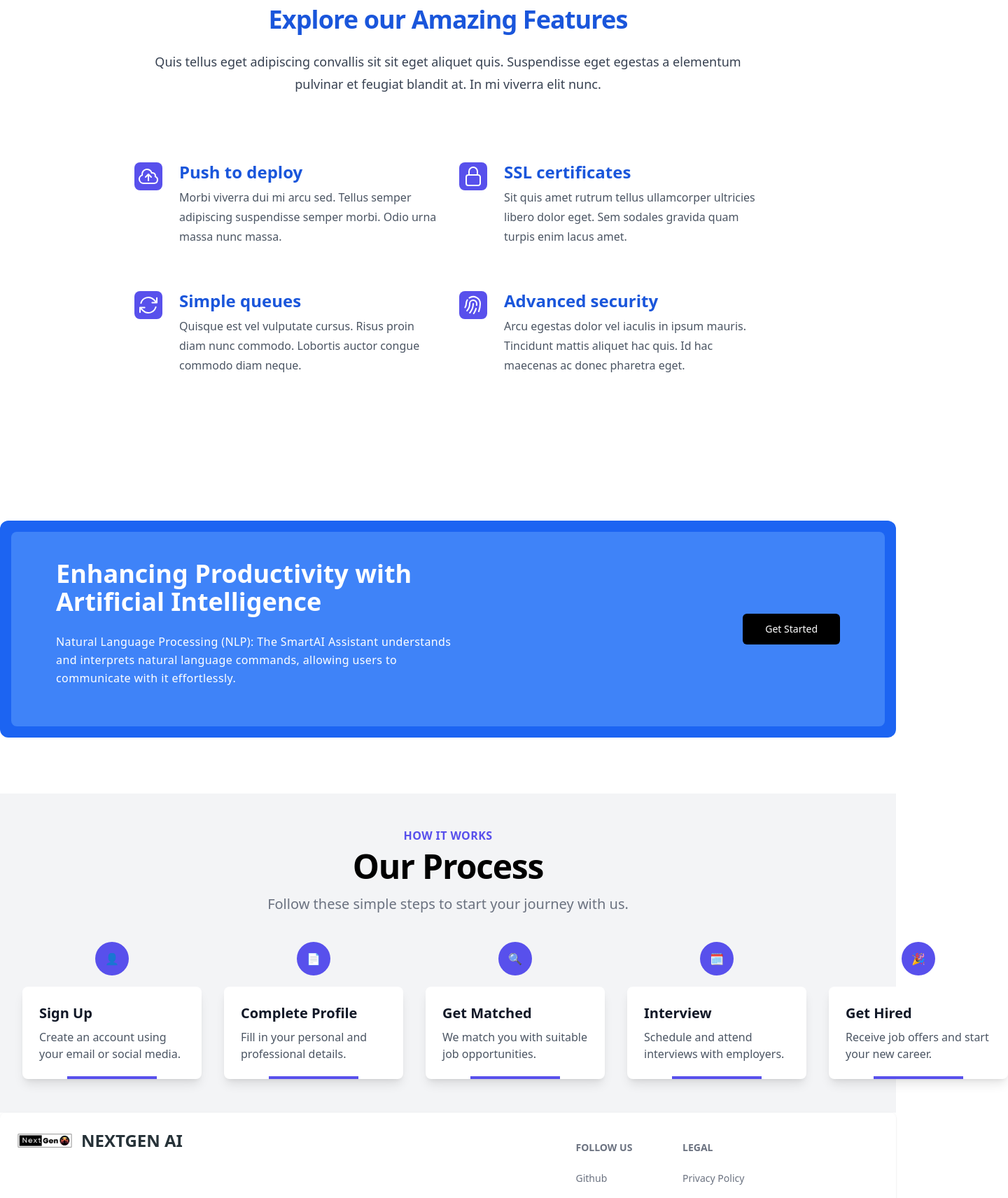
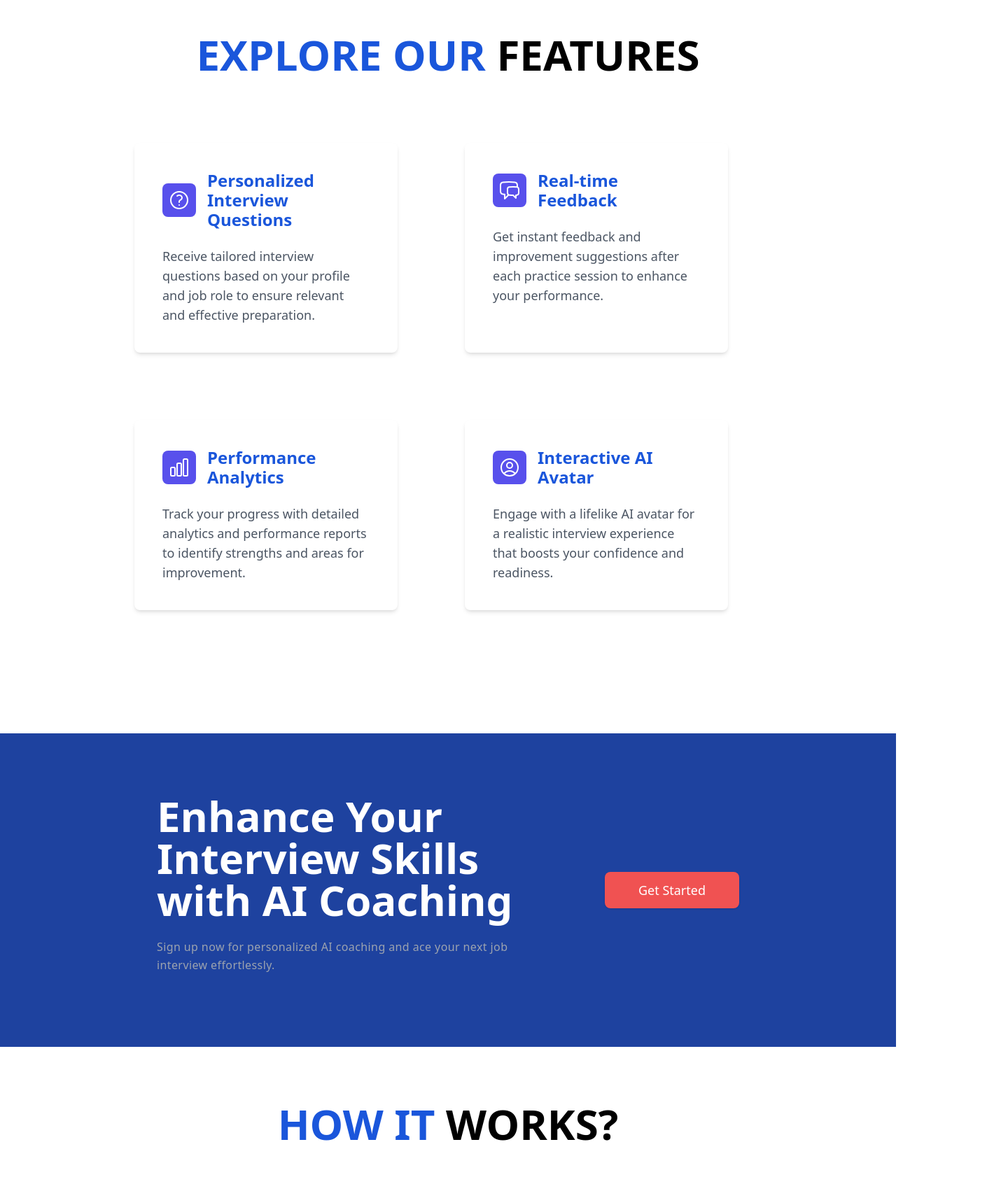
Before and after one commit to bilal1718/NextGen_AI_Interview_Coach, a React (Vite) app: page / in a window 1280 px wide. Shown: the part 1080-2792 px from the top of the page at 70% size, 1440 px wide, since content can reach past the window. Built offline with nearby package versions, Linux system fonts and the light colour scheme.

Commit message:
Putting content

```diff
--- a/src/components/CallToAction.jsx
+++ b/src/components/CallToAction.jsx
@@ -2,29 +2,22 @@ import React from 'react';
 
 const CallToAction = () => {
   return (
-    <div className="relative mx-auto w-full mt-20 mb-20">
-    <div
-      className="rounded-xl p-4 bg-blue-600"
-    >
-      <div className="rounded-lg bg-blue-500 backdrop-blur">
-        <div className="flex w-full flex-wrap
-        items-center justify-between gap-4 px-8 py-10 sm:px-16 lg:flex-nowrap">
-          <div className="lg:max-w-xl">
-            <h2 className="block w-full pb-2 text-white font-bold text-4xl sm:text-4xl">
-              Enhancing Productivity with Artificial Intelligence
+    <div className="relative w-full mb-20">
+      <div className="p-12 bg-blue-800 flex justify-center">
+        <div className="w-full max-w-7xl">
+          <div className="flex flex-col lg:flex-row items-center
+           justify-center gap-16 px-8 py-10 sm:px-16">
+            <div className="lg:max-w-xl text-center lg:text-left">
+              <h2 className="w-full pb-2 text-white font-semibold text-6xl sm:text-6xl">
+              Enhance Your Interview Skills with AI Coaching
               </h2>
-            <p className="my-4 font-medium leading-relaxed tracking-wide
-             text-white">
-              Natural Language Processing (NLP): The SmartAI Assistant understands
-              and interprets natural language commands, allowing users to
-              communicate with it effortlessly.
+              <p className="my-4 font-medium leading-relaxed tracking-wide text-gray-400">
+                Sign up now for personalized AI coaching and ace your next job interview effortlessly.
               </p>
             </div>
             <div>
-            <button className="bg-black
-             text-white button-text flex items-center justify-center
-              whitespace-nowrap rounded-md transition-all duration-300 px-8 py-3 text-lg
-               sm:text-sm">
+              <button className="bg-red-500 text-white
+               text-lg font-medium text-center rounded-lg shadow px-12 py-3 flex items-center justify-center">
                 Get Started
               </button>
             </div>
@@ -32,7 +25,6 @@ const CallToAction = () => {
         </div>
       </div>
     </div>
-
   );
 };
 
--- a/src/components/Features.jsx
+++ b/src/components/Features.jsx
@@ -1,61 +1,60 @@
-import { ArrowPathIcon, CloudArrowUpIcon, FingerPrintIcon, LockClosedIcon } from '@heroicons/react/24/outline'
+import { QuestionMarkCircleIcon, ChatBubbleLeftRightIcon, ChartBarIcon, UserCircleIcon } from '@heroicons/react/24/outline';
 
 const features = [
   {
-    name: 'Push to deploy',
+    name: 'Personalized Interview Questions',
     description:
-      'Morbi viverra dui mi arcu sed. Tellus semper adipiscing suspendisse semper morbi. Odio urna massa nunc massa.',
-    icon: CloudArrowUpIcon,
+      'Receive tailored interview questions based on your profile and job role to ensure relevant and effective preparation.',
+    icon: QuestionMarkCircleIcon,
   },
   {
-    name: 'SSL certificates',
+    name: 'Real-time Feedback',
     description:
-      'Sit quis amet rutrum tellus ullamcorper ultricies libero dolor eget. Sem sodales gravida quam turpis enim lacus amet.',
-    icon: LockClosedIcon,
+      'Get instant feedback and improvement suggestions after each practice session to enhance your performance.',
+    icon: ChatBubbleLeftRightIcon,
   },
   {
-    name: 'Simple queues',
+    name: 'Performance Analytics',
     description:
-      'Quisque est vel vulputate cursus. Risus proin diam nunc commodo. Lobortis auctor congue commodo diam neque.',
-    icon: ArrowPathIcon,
+      'Track your progress with detailed analytics and performance reports to identify strengths and areas for improvement.',
+    icon: ChartBarIcon,
   },
   {
-    name: 'Advanced security',
+    name: 'Interactive AI Avatar',
     description:
-      'Arcu egestas dolor vel iaculis in ipsum mauris. Tincidunt mattis aliquet hac quis. Id hac maecenas ac donec pharetra eget.',
-    icon: FingerPrintIcon,
+      'Engage with a lifelike AI avatar for a realistic interview experience that boosts your confidence and readiness.',
+    icon: UserCircleIcon,
   },
-]
+];
 
 export default function Features() {
   return (
-    <div className="bg-white py-24 sm:py-32">
+    <div id='features' className="bg-white py-24 sm:py-32">
       <div className="mx-auto max-w-10xl px-6 lg:px-8">
         <div className="mx-auto max-w-4xl lg:text-center">
-          <h1 className="text-4xl font-bold tracking-tight text-blue-700">
-            Explore our Amazing Features
+          <h1 className="text-center text-blue-700 text-6xl font-bold mb-4 mt-10">
+            EXPLORE OUR <span className='text-black text-6xl underline-offset-4'>FEATURES</span>
           </h1>
-          <p className="mt-6 text-lg leading-8 text-gray-700">
-            Quis tellus eget adipiscing convallis sit sit eget aliquet quis. Suspendisse eget egestas a elementum
-            pulvinar et feugiat blandit at. In mi viverra elit nunc.
-          </p>
         </div>
         <div className="mx-auto mt-16 max-w-2xl sm:mt-20 lg:mt-24 lg:max-w-4xl">
-          <dl className="grid max-w-xl grid-cols-1 gap-x-8 gap-y-10 lg:max-w-none lg:grid-cols-2 lg:gap-y-16">
+          <dl className="grid grid-cols-1 gap-14 sm:grid-cols-2 lg:grid-cols-2 lg:gap-12">
             {features.map((feature) => (
-              <div key={feature.name} className="relative pl-16">
-                <dt className="font-bold leading-7 text-2xl text-blue-700">
-                  <div className="absolute left-0 top-0 flex h-10 w-10 items-center justify-center rounded-lg bg-indigo-600">
-                    <feature.icon className="h-8 w-8 text-white" aria-hidden="true" />
+              <div key={feature.name}
+              className="relative flex flex-col bg-white rounded-lg shadow-md p-10 mb-12 mr-12">
+                <dt className="flex items-center">
+                  <div className="flex-shrink-0">
+                    <div className="flex h-12 w-12 items-center justify-center rounded-lg bg-indigo-600">
+                      <feature.icon className="h-8 w-8 text-white" aria-hidden="true" />
+                    </div>
                   </div>
-                  {feature.name}
+                  <p className="ml-4 text-2xl font-bold leading-7 text-blue-700">{feature.name}</p>
                 </dt>
-                <dd className="mt-2 text-medium text-md leading-7 text-gray-600">{feature.description}</dd>
+                <dd className="mt-6 text-lg leading-7 text-gray-600">{feature.description}</dd>
               </div>
             ))}
           </dl>
         </div>
       </div>
     </div>
-  )
+  );
 }
--- a/src/components/Footer.jsx
+++ b/src/components/Footer.jsx
@@ -1,47 +1,52 @@
-import { Footer } from "flowbite-react";
-import logo from "../images/logo.png"
-import { BsDribbble, BsFacebook, BsGithub, BsInstagram, BsTwitter } from "react-icons/bs";
+import { FaGithub, FaTwitter, FaLinkedin } from 'react-icons/fa';
 
 export default function MyFooter() {
   return (
-    <Footer container>
-      <div className="w-full">
-        <div className="grid w-full justify-between sm:flex sm:justify-between md:flex md:grid-cols-1">
-          <div>
-          <a href='' className='text-2xl font-semibold flex items-center space-x-3'>
-                <img src={logo} className='w-20 inline-block items-center' alt='' />
-                <span className='text-[#263238]'>NEXTGEN AI</span>
-            </a>
+    <>
+      <div className="w-full min-h-screen flex items-center justify-center bg-blue-800">
+        <div className="md:w-2/3 w-full px-4 text-white flex flex-col">
+          <div className="w-full text-7xl font-bold">
+            <h1 className="w-full md:w-2/3">How can we help you. get in touch</h1>
           </div>
-          <div className="grid grid-cols-2 gap-8 sm:mt-4 sm:grid-cols-3 sm:gap-6">
-            <div>
-              <Footer.Title title="Follow us" />
-              <Footer.LinkGroup col>
-                <Footer.Link href="#">Github</Footer.Link>
-                <Footer.Link href="#">Discord</Footer.Link>
-              </Footer.LinkGroup>
-            </div>
-            <div>
-              <Footer.Title title="Legal" />
-              <Footer.LinkGroup col>
-                <Footer.Link href="#">Privacy Policy</Footer.Link>
-                <Footer.Link href="#">Terms &amp; Conditions</Footer.Link>
-              </Footer.LinkGroup>
+          <div className="flex mt-8 flex-col md:flex-row md:justify-between">
+            <p className="w-full md:w-2/3 text-white font-normal">
+            Empowering you to ace interviews with AI-driven coaching. Elevate your career with our innovative interview preparation platform.
+            </p>
+            <div className="w-44 pt-6 md:pt-0">
+              <a className="bg-red-500 justify-center text-lg font-medium
+               text-center rounded-lg shadow px-10 py-3 flex items-center">
+                Contact US
+              </a>
             </div>
           </div>
-        </div>
-        <Footer.Divider />
-        <div className="w-full sm:flex sm:items-center sm:justify-between">
-          <Footer.Copyright href="#" by="NEXTGEN AI™" year={2024} />
-          <div className="mt-4 flex space-x-6 sm:mt-0 sm:justify-center">
-            <Footer.Icon href="#" icon={BsFacebook} />
-            <Footer.Icon href="#" icon={BsInstagram} />
-            <Footer.Icon href="#" icon={BsTwitter} />
-            <Footer.Icon href="#" icon={BsGithub} />
-            <Footer.Icon href="#" icon={BsDribbble} />
+          <div className="flex flex-col">
+            <div className="flex mt-24 mb-12 flex-row justify-between">
+              <a className="hidden text-xl font-semibold md:block cursor-pointer text-white uppercase">
+                About
+              </a>
+              <a className="hidden text-xl font-semibold  md:block cursor-pointer text-white uppercase">
+                Features
+              </a>
+              <a className="hidden text-xl font-semibold  md:block cursor-pointer text-white uppercase">
+                Why us
+              </a>
+              <a className="hidden text-xl font-semibold  md:block cursor-pointer text-white uppercase">
+                Contact
+              </a>
+              <div className="flex flex-row space-x-8 items-center text-2xl justify-between">
+                <a href="https://github.com/bilal1718" target="_blank"
+                 rel="noopener noreferrer"><FaGithub /></a>
+                <a href="https://twitter.com/bilal1718" target="_blank" rel="noopener noreferrer"><FaTwitter /></a>
+                <a href="https://www.linkedin.com/in/muhammad-bilal-61bb43266/" target="_blank" rel="noopener noreferrer"><FaLinkedin /></a>
+              </div>
+            </div>
+            <hr className="border-white" />
+            <p className="w-full text-center my-12 text-white">
+              Copyright © 2024 NEXTGEN AI Interview Coach
+            </p>
           </div>
         </div>
       </div>
-    </Footer>
+    </>
   );
 }
--- a/src/components/HowItWorks.jsx
+++ b/src/components/HowItWorks.jsx
@@ -1,62 +1,143 @@
 import React from 'react';
-
-const steps = [
-  {
-    title: "Sign Up",
-    description: "Create an account using your email or social media.",
-    icon: "👤"
-  },
-  {
-    title: "Complete Profile",
-    description: "Fill in your personal and professional details.",
-    icon: "📄"
-  },
-  {
-    title: "Get Matched",
-    description: "We match you with suitable job opportunities.",
-    icon: "🔍"
-  },
-  {
-    title: "Interview",
-    description: "Schedule and attend interviews with employers.",
-    icon: "🗓️"
-  },
-  {
-    title: "Get Hired",
-    description: "Receive job offers and start your new career.",
-    icon: "🎉"
-  },
-];
-
 const HowItWorks = () => {
   return (
-    <div className="bg-gray-100 py-12">
-      <div className="max-w-7xl mx-auto px-4 sm:px-6 lg:px-8">
-        <div className="text-center">
-          <h2 className="text-base text-indigo-600 font-semibold tracking-wide uppercase">How It Works</h2>
-          <p className="mt-2 text-4xl leading-8 font-extrabold tracking-tight text-black sm:text-5xl">
-            Our Process
-          </p>
-          <p className="mt-4 max-w-2xl text-xl text-gray-500 lg:mx-auto">
-            Follow these simple steps to start your journey with us.
-          </p>
+    <section id='howitworks'>
+  <h1 className="text-center text-blue-700 text-6xl font-bold mb-8 mt-10">HOW IT
+  <span className='text-black text-6xl underline-offset-4'> WORKS?</span></h1>
+  <section  className="max-w-5xl mx-auto py-10 mb-10 mt-10">
+    <div>
+      <div className="flex flex-row">
+        <div className="hidden md:flex flex-col items-center">
+          <div className="w-32 py-5 border border-gray-300 rounded mr-4 uppercase flex flex-col items-center justify-center">
+            <div className="text-3xl font-black text-gray-500">Step 1</div>
+            <div className="text-gray-500 text-sm">Join</div>
+          </div>
+          <div className="h-full border-l-4 border-transparent">
+            <div className="border-l-4 mr-4 h-full border-gray-300 border-dashed" />
+          </div>
         </div>
-        <div className="mt-10 flex space-x-8">
-          {steps.map((step, index) => (
-            <div key={index} className="relative flex-shrink-0 w-64 ">
-              <div className="absolute inset-y-0 left-1/2 w-1/2 border-b-4 border-indigo-600 transform -translate-x-1/2"></div>
-              <div className="relative flex items-center justify-center bg-indigo-600 w-12 h-12 rounded-full text-white mx-auto mb-4">
-                {step.icon}
+        <div className="flex-auto border rounded  border-gray-300">
+          <div className="flex md:flex-row flex-col items-center">
+            <div className="flex-auto">
+              <div className="md:hidden text-sm font-normal uppercase pt-3 pl-3 text-gray-500">
+                <span className="font-black">Step 1</span> - Join
               </div>
-              <div className="bg-white p-6 rounded-lg shadow-lg">
-                <h3 className="text-xl font-semibold text-gray-900">{step.title}</h3>
-                <p className="mt-2 text-gray-600">{step.description}</p>
+              <div className="p-3 text-3xl text-blue-700 font-bold">
+              Sign up and complete your profile.
+              </div>
+              <div className="px-3 pb-6">
+              Create your account and complete a brief profile to tailor your coaching experience.
               </div>
             </div>
-          ))}
+          </div>
+        </div>
+      </div>
+      <div className="flex items-start flex-row">
+        <div className="border-t-4 border-r-4 border-transparent">
+          <div className="w-16 ml-16 h-16 border-l-4 border-gray-300 border-dashed border-b-4 rounded-bl-full" />
+        </div>
+        <div className="border-t-4 border-transparent flex-auto">
+          <div className="h-16 border-b-4 border-gray-300 border-dashed" />
+        </div>
+        <div className="w-16 mt-16 mr-16 h-16 border-r-4 border-gray-300 border-dashed border-t-4 rounded-tr-full" />
+      </div>
+      <div className="flex flex-row-reverse">
+        <div className="hidden md:flex flex-col items-center">
+          <div className="w-32 py-5 border border-gray-300 rounded ml-4 uppercase flex flex-col items-center justify-center">
+            <div className="text-3xl font-black text-gray-500">Step 2</div>
+            <div className="text-gray-500 text-sm">Guidance</div>
+          </div>
+          <div className="h-full border-r-4 border-transparent">
+            <div className="border-l-4 ml-4 h-full border-gray-300 border-dashed" />
+          </div>
+        </div>
+        <div className="flex-auto border rounded  border-gray-300">
+          <div className="flex md:flex-row flex-col items-center">
+            <div className="flex-auto">
+              <div className="md:hidden text-sm font-normal uppercase pt-3 pl-3 text-gray-500">
+                <span className="font-black">Step 2</span> - Guidance
+              </div>
+              <div className="p-3 text-3xl text-blue-700 font-bold">
+              Receive Personalized Guidance
+              </div>
+              <div className="px-3 pb-6">
+              Get customized feedback and improvement suggestions after each practice session.
+              </div>
+            </div>
+          </div>
+        </div>
+      </div>
+      <div className="flex items-start flex-row-reverse">
+        <div className="border-t-4 border-l-4 border-transparent">
+          <div className="w-16 mr-16 h-16 border-r-4 border-gray-300 border-dashed border-b-4 rounded-br-full" />
+        </div>
+        <div className="border-t-4 border-transparent flex-auto">
+          <div className="h-16 border-b-4 border-gray-300 border-dashed" />
+        </div>
+        <div className="w-16 mt-16 ml-16 h-16 border-l-4 border-gray-300 border-dashed border-t-4 rounded-tl-full" />
+      </div>
+      <div className="flex flex-row">
+        <div className="hidden md:flex flex-col items-center">
+          <div className="w-32 py-5 border border-gray-300 rounded mr-4 uppercase flex flex-col items-center justify-center">
+            <div className="text-3xl font-black text-gray-500">Step 3</div>
+            <div className="text-gray-500 text-sm">Practice</div>
+          </div>
+          <div className="h-full border-l-4 border-transparent">
+            <div className="border-l-4 mr-4 h-full border-gray-300 border-dashed" />
+          </div>
+        </div>
+        <div className="flex-auto border rounded  border-gray-300">
+          <div className="flex md:flex-row flex-col items-center">
+            <div className="flex-auto">
+              <div className="md:hidden text-sm font-normal uppercase pt-3 pl-3 text-gray-500">
+                <span className="font-black">Step 3</span> - Practice
+              </div>
+              <div className="p-3 text-3xl text-blue-700 font-bold">
+              Engage in Realistic Practice
+              </div>
+              <div className="px-3 pb-6">
+              Participate in realistic practice interviews with our lifelike AI avatar.
+              </div>
+            </div>
+          </div>
+        </div>
+      </div>
+      <div className="flex items-start flex-row">
+        <div className="border-t-4 border-r-4 border-transparent">
+          <div className="w-16 ml-16 h-16 border-l-4 border-gray-300 border-dashed border-b-4 rounded-bl-full" />
+        </div>
+        <div className="border-t-4 border-transparent flex-auto">
+          <div className="h-16 border-b-4 border-gray-300 border-dashed" />
+        </div>
+        <div className="w-16 mt-16 mr-16 h-16 border-r-4 border-gray-300 border-dashed border-t-4 rounded-tr-full" />
+      </div>
+      <div className="flex flex-row-reverse">
+        <div className="hidden md:flex flex-col items-center">
+          <div className="w-32 py-5 border border-gray-300 rounded ml-4 uppercase flex flex-col items-center justify-center">
+            <div className="text-3xl font-black text-gray-500">Step 4</div>
+            <div className="text-gray-500 text-sm">Feedback</div>
+          </div>
+        </div>
+        <div className="flex-auto border rounded  border-gray-300">
+          <div className="flex md:flex-row flex-col items-center">
+            <div className="flex-auto">
+              <div className="md:hidden text-sm font-normal uppercase pt-3 pl-3 text-gray-500">
+                <span className="font-black">Step 4</span> - Feedback
+              </div>
+              <div className="p-3 text-3xl text-blue-700 font-bold">
+              Refine Your Skills with Real-Time Feedback
+              </div>
+              <div className="px-3 pb-6">
+              Receive instant feedback to refine your interview techniques and boost your confidence.
+              </div>
+            </div>
+          </div>
         </div>
       </div>
     </div>
+  </section>
+</section>
+
   );
 };
 
--- a/src/components/Navbar.jsx
+++ b/src/components/Navbar.jsx
@@ -27,7 +27,7 @@ const Navbar = () => {
 
   const navItems = [
     { link: "Features", path: "features" },
-    { link: "How It Works", path: "service" },
+    { link: "How It Works", path: "howitworks" },
     { link: "About", path: "about" },
     { link: "Login", path: "login" },
   ];
@@ -44,7 +44,9 @@ const Navbar = () => {
           <ul className='md:flex space-x-12 hidden mr-6'>
             {
               navItems.map(({ link, path }) => (
-                <Link to={path} spy={true} smooth={true} offset={-100} key={path} className={`block text-2xl font-medium ${isSticky ? "text-black" : "text-white"}`}>
+                <Link to={path} spy={true} smooth={true} offset={-100}
+                 key={path} className={`block text-2xl font-medium cursor-pointer
+                 ${isSticky ? "text-black" : "text-white"}`}>
                   {link === "Login" ? (
                     <span className='flex items-center space-x-1'>
                       <span>{link}</span>
```
Also changed, not shown: src/components/Home.jsx (+7 -7 lines). Lines whose indentation alone changed are shown as unchanged.
